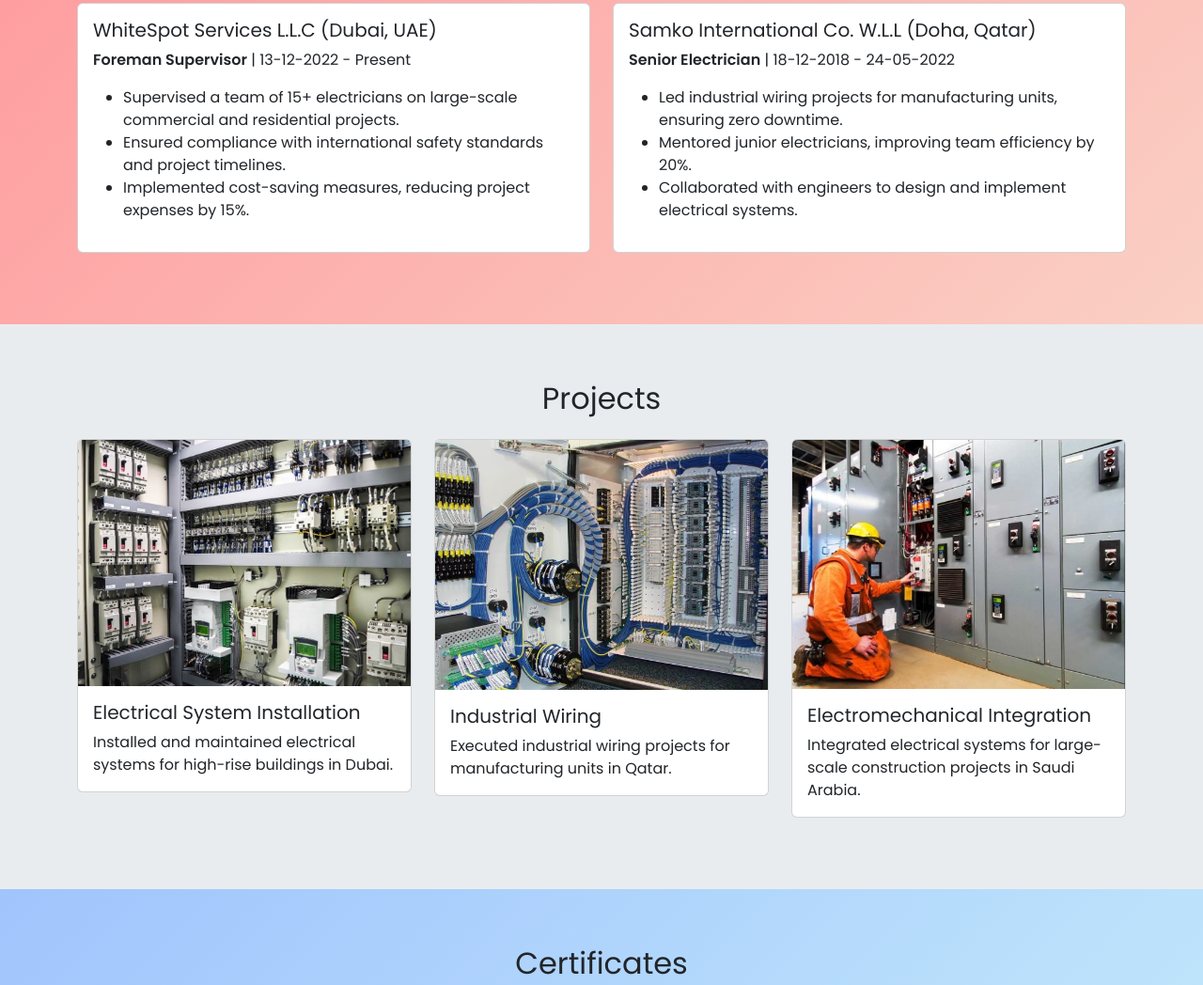
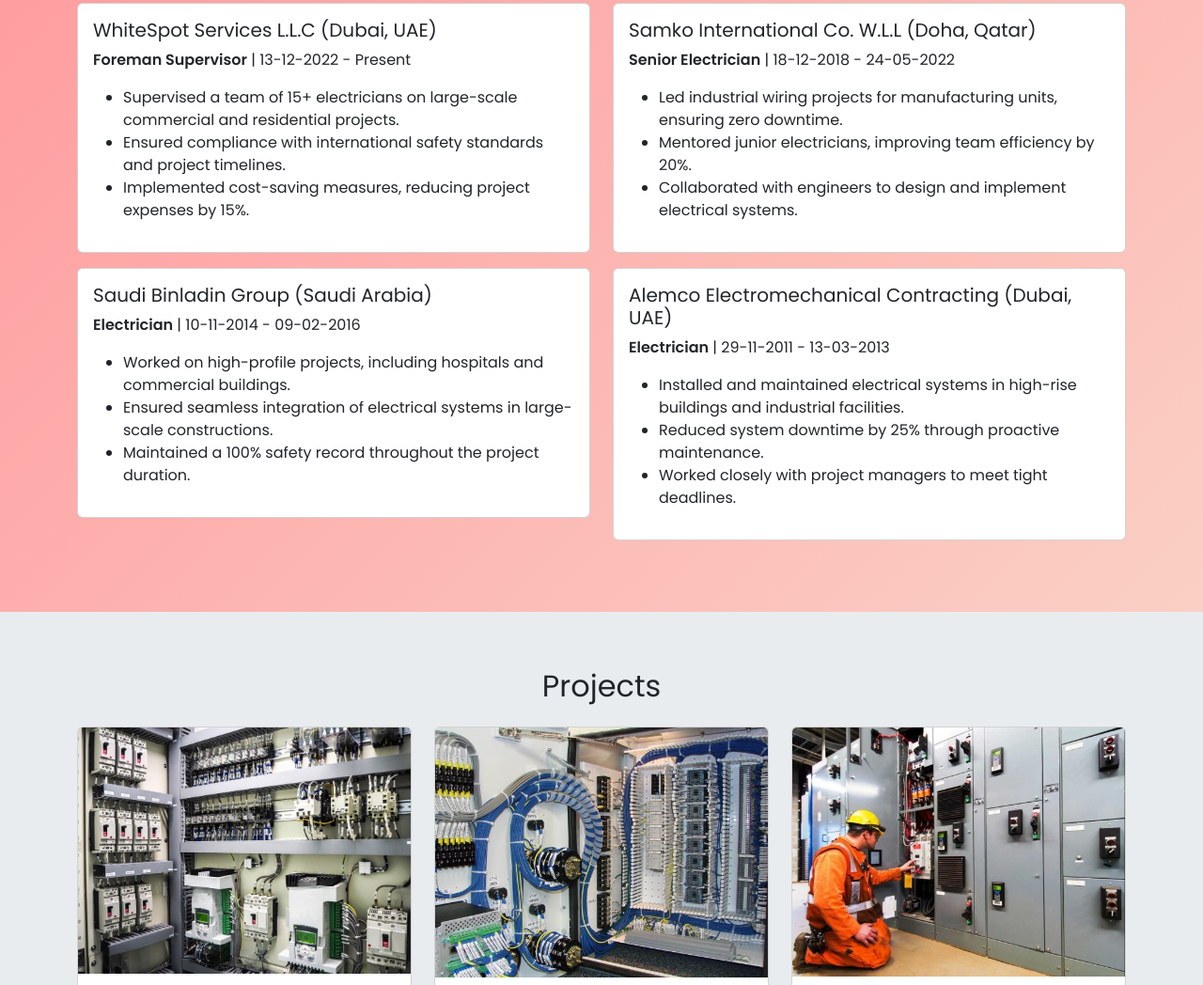
Before and after one commit to masumrazait/aftabalamportfolio, a plain HTML site: page index.html in a window 1280 px wide. Shown: the part 1341-2389 px from the top of the page at 94% size. Drawn offline with nearby package versions, Linux system fonts and the light colour scheme.

Commit message:
code added

```diff
--- a/index.html
+++ b/index.html
@@ -163,6 +163,32 @@
                 <li>Led industrial wiring projects for manufacturing units, ensuring zero downtime.</li>
                 <li>Mentored junior electricians, improving team efficiency by 20%.</li>
                 <li>Collaborated with engineers to design and implement electrical systems.</li>
+              </ul>
+            </div>
+          </div>
+        </div>
+        <div class="col-md-6">
+          <div class="card mb-3 animate__animated animate__fadeInRight">
+            <div class="card-body">
+              <h5 class="card-title">Saudi Binladin Group (Saudi Arabia)</h5>
+              <p class="card-text"><strong>Electrician</strong> | 10-11-2014 - 09-02-2016</p>
+              <ul>
+                <li>Worked on high-profile projects, including hospitals and commercial buildings.</li>
+                <li>Ensured seamless integration of electrical systems in large-scale constructions.</li>
+                <li>Maintained a 100% safety record throughout the project duration.</li>
+              </ul>
+            </div>
+          </div>
+        </div>
+        <div class="col-md-6">
+          <div class="card mb-3 animate__animated animate__fadeInRight">
+            <div class="card-body">
+              <h5 class="card-title">Alemco Electromechanical Contracting (Dubai, UAE)</h5>
+              <p class="card-text"><strong>Electrician</strong> | 29-11-2011 - 13-03-2013</p>
+              <ul>
+                <li>Installed and maintained electrical systems in high-rise buildings and industrial facilities.</li>
+                <li>Reduced system downtime by 25% through proactive maintenance.</li>
+                <li>Worked closely with project managers to meet tight deadlines.</li>
               </ul>
             </div>
           </div>
```
